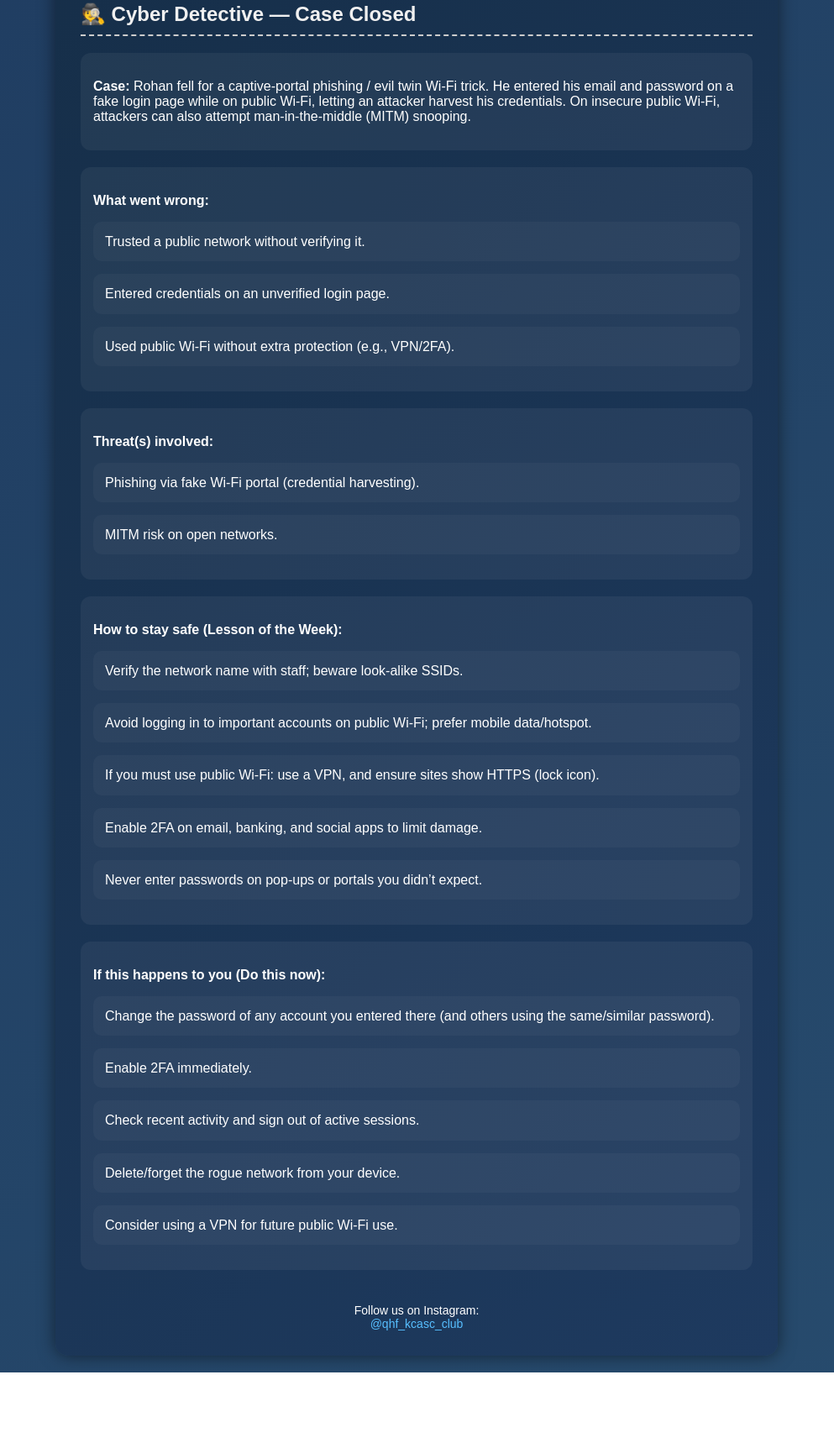
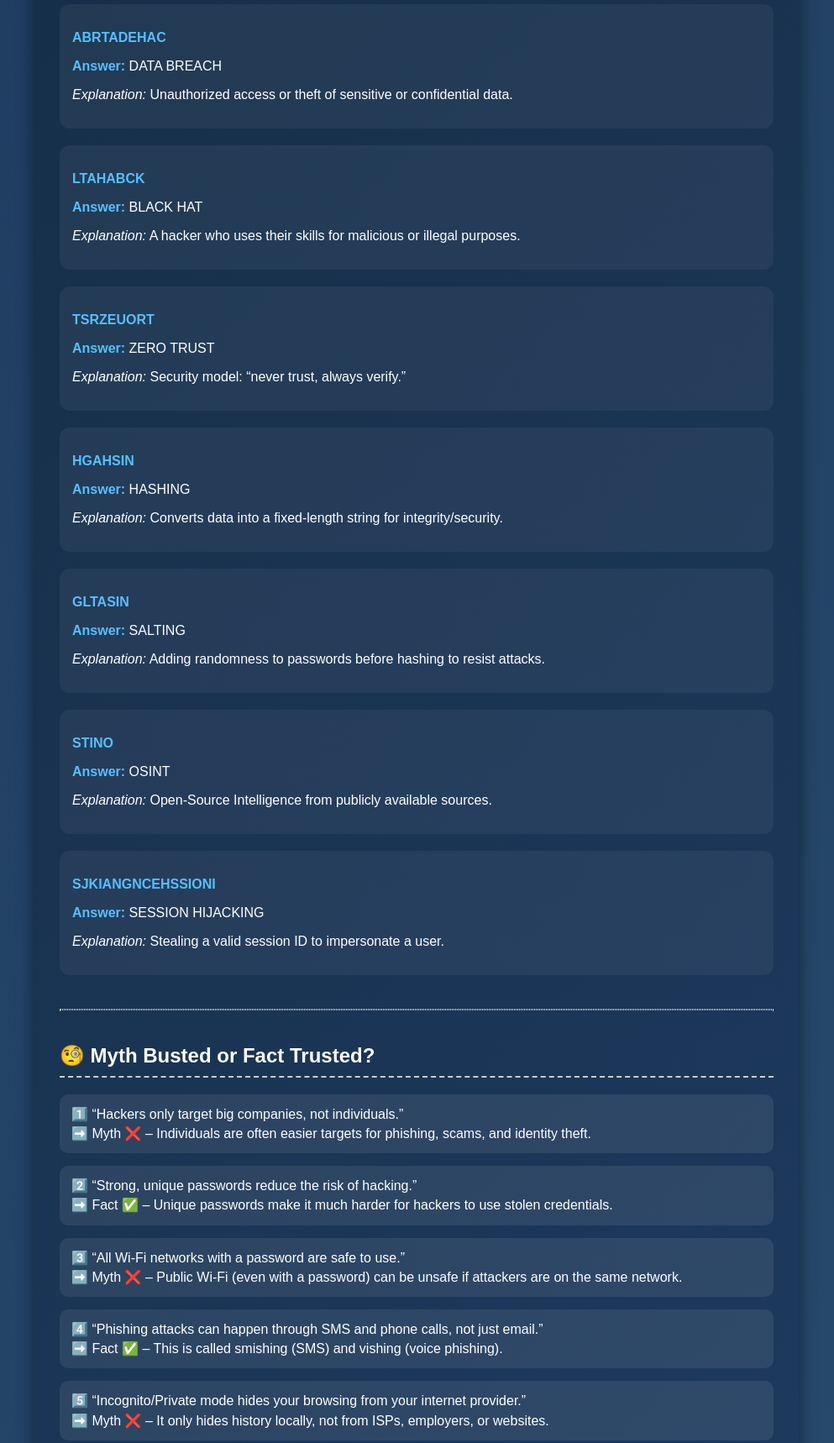
Before and after one commit to QHFKaveri/firewall-friday-answers, a plain HTML site: page index.html in a window 1280 px wide. Shown: the part 686-2404 px from the top of the page at 84% size, without its empty margins (144-1137 px from the left). Before the commit the page ends 2320 px from the top, so only its background shows below. Drawn offline with Linux system fonts and the light colour scheme.

Commit message:
Update index.html

```diff
--- a/index.html
+++ b/index.html
@@ -14,7 +14,7 @@
     }
 
     .container {
-      max-width: 800px;
+      max-width: 850px;
       margin: auto;
       background: linear-gradient(135deg, #142c44, #1e3a5f);
       padding: 30px;
@@ -24,7 +24,7 @@
 
     h1 {
       text-align: center;
-      color: #cacaca;
+      color: #f0f0f0;
       margin-top: 0;
     }
 
@@ -35,28 +35,38 @@
     .section h2 {
       border-bottom: 2px dashed #cccccc;
       padding-bottom: 10px;
-      color: #f0f0f0;
+      color: #ffffff;
       margin-top: 0;
     }
 
-    ul {
-      list-style-type: none;
-      padding-left: 0;
-      margin: 0;
+    .puzzle {
+      background: rgba(255, 255, 255, 0.05);
+      padding: 15px;
+      border-radius: 12px;
+      margin-bottom: 20px;
     }
 
-    li {
-      margin-bottom: 15px;
-      transition: all 0.3s ease;
+    .puzzle strong {
+      color: #57bfff;
+    }
+
+    .fact {
+      background: rgba(255, 255, 255, 0.08);
       padding: 12px 14px;
       border-radius: 10px;
+      margin-bottom: 15px;
       line-height: 1.45;
-      background: rgba(255, 255, 255, 0.03);
+      transition: all 0.3s ease;
     }
 
-    li:hover {
-      background-color: rgba(255, 255, 255, 0.08);
+    .fact:hover {
+      background: rgba(255, 255, 255, 0.15);
       transform: scale(1.01);
+    }
+
+    hr {
+      border: 1px dotted #ccc;
+      margin: 40px 0;
     }
 
     .footer {
@@ -69,34 +79,9 @@
       color: #57bfff;
       text-decoration: none;
     }
+
     a:hover {
       text-decoration: underline;
-    }
-
-    hr {
-      border: 1px dotted #ccc;
-      margin: 40px 0;
-    }
-
-    .scramble {
-      font-family: "Courier New", Courier, monospace;
-      background: rgba(0,0,0,0.25);
-      padding: 2px 6px;
-      border-radius: 6px;
-      white-space: nowrap;
-    }
-    .answer {
-      font-weight: bold;
-    }
-    .dash {
-      opacity: 0.85;
-    }
-
-    .case-box {
-      background: rgba(255, 255, 255, 0.05);
-      padding: 15px;
-      border-radius: 12px;
-      margin-bottom: 20px;
     }
   </style>
 </head>
@@ -104,62 +89,110 @@
   <div class="container">
     <h1>Firewall Friday — Cyber Games</h1>
 
-    <!-- Secure or Suspect -->
+    <!-- Cipher Scramble -->
     <div class="section">
-      <h2>🛡️ Secure or Suspect?</h2>
-      <ul>
-        <li>1️⃣ Suspect 🚫 – Reusing passwords increases risk; one breach can expose multiple accounts.</li>
-        <li>2️⃣ Suspect 🚫 – Cracked software may contain malware; only download from trusted sources.</li>
-        <li>3️⃣ Secure ✅ – 2FA adds an extra security layer beyond the password.</li>
-        <li>4️⃣ Suspect 🚫 – Storing passwords in plain text makes them easy to steal; use a password manager.</li>
-        <li>5️⃣ Secure ✅ – Double-checking URLs helps avoid phishing websites.</li>
-        <li>6️⃣ Suspect 🚫 – Forwarding unverified messages spreads scams and misinformation.</li>
-        <li>7️⃣ Secure ✅ – Locking your device prevents unauthorized access when unattended.</li>
-      </ul>
+      <h2>🔐 Cipher Scramble</h2>
+
+      <div class="puzzle">
+        <p><strong>NMEINDLTAIHNEM</strong></p>
+        <p><strong>Answer:</strong> MAN-IN-THE-MIDDLE</p>
+        <p><em>Explanation:</em> Attackers secretly intercept and alter communications between two parties.</p>
+      </div>
+
+      <div class="puzzle">
+        <p><strong>FREOUTBERC</strong></p>
+        <p><strong>Answer:</strong> BRUTE FORCE</p>
+        <p><em>Explanation:</em> Systematically tries every possible password until the correct one is found.</p>
+      </div>
+
+      <div class="puzzle">
+        <p><strong>SEDENRPTNIEONCIC</strong></p>
+        <p><strong>Answer:</strong> INCIDENT RESPONSE</p>
+        <p><em>Explanation:</em> A structured approach to managing security breaches and minimizing damage.</p>
+      </div>
+
+      <div class="puzzle">
+        <p><strong>ABRTADEHAC</strong></p>
+        <p><strong>Answer:</strong> DATA BREACH</p>
+        <p><em>Explanation:</em> Unauthorized access or theft of sensitive or confidential data.</p>
+      </div>
+
+      <div class="puzzle">
+        <p><strong>LTAHABCK</strong></p>
+        <p><strong>Answer:</strong> BLACK HAT</p>
+        <p><em>Explanation:</em> A hacker who uses their skills for malicious or illegal purposes.</p>
+      </div>
+
+      <div class="puzzle">
+        <p><strong>TSRZEUORT</strong></p>
+        <p><strong>Answer:</strong> ZERO TRUST</p>
+        <p><em>Explanation:</em> Security model: “never trust, always verify.”</p>
+      </div>
+
+      <div class="puzzle">
+        <p><strong>HGAHSIN</strong></p>
+        <p><strong>Answer:</strong> HASHING</p>
+        <p><em>Explanation:</em> Converts data into a fixed-length string for integrity/security.</p>
+      </div>
+
+      <div class="puzzle">
+        <p><strong>GLTASIN</strong></p>
+        <p><strong>Answer:</strong> SALTING</p>
+        <p><em>Explanation:</em> Adding randomness to passwords before hashing to resist attacks.</p>
+      </div>
+
+      <div class="puzzle">
+        <p><strong>STINO</strong></p>
+        <p><strong>Answer:</strong> OSINT</p>
+        <p><em>Explanation:</em> Open-Source Intelligence from publicly available sources.</p>
+      </div>
+
+      <div class="puzzle">
+        <p><strong>SJKIANGNCEHSSIONI</strong></p>
+        <p><strong>Answer:</strong> SESSION HIJACKING</p>
+        <p><em>Explanation:</em> Stealing a valid session ID to impersonate a user.</p>
+      </div>
     </div>
 
     <hr />
 
-    <!-- Cyber Detective Case -->
+    <!-- Myth Busted or Fact Trusted -->
     <div class="section">
-      <h2>🕵️ Cyber Detective — Case Closed</h2>
-      <div class="case-box">
-        <p><strong>Case:</strong> Rohan fell for a captive-portal phishing / evil twin Wi-Fi trick. He entered his email and password on a fake login page while on public Wi-Fi, letting an attacker harvest his credentials. On insecure public Wi-Fi, attackers can also attempt man-in-the-middle (MITM) snooping.</p>
+      <h2>🧐 Myth Busted or Fact Trusted?</h2>
+
+      <div class="fact">
+        1️⃣ “Hackers only target big companies, not individuals.” <br>
+        ➡️ Myth ❌ – Individuals are often easier targets for phishing, scams, and identity theft.
       </div>
-      <div class="case-box">
-        <p><strong>What went wrong:</strong></p>
-        <ul>
-          <li>Trusted a public network without verifying it.</li>
-          <li>Entered credentials on an unverified login page.</li>
-          <li>Used public Wi-Fi without extra protection (e.g., VPN/2FA).</li>
-        </ul>
+
+      <div class="fact">
+        2️⃣ “Strong, unique passwords reduce the risk of hacking.” <br>
+        ➡️ Fact ✅ – Unique passwords make it much harder for hackers to use stolen credentials.
       </div>
-      <div class="case-box">
-        <p><strong>Threat(s) involved:</strong></p>
-        <ul>
-          <li>Phishing via fake Wi-Fi portal (credential harvesting).</li>
-          <li>MITM risk on open networks.</li>
-        </ul>
+
+      <div class="fact">
+        3️⃣ “All Wi-Fi networks with a password are safe to use.” <br>
+        ➡️ Myth ❌ – Public Wi-Fi (even with a password) can be unsafe if attackers are on the same network.
       </div>
-      <div class="case-box">
-        <p><strong>How to stay safe (Lesson of the Week):</strong></p>
-        <ul>
-          <li>Verify the network name with staff; beware look-alike SSIDs.</li>
-          <li>Avoid logging in to important accounts on public Wi-Fi; prefer mobile data/hotspot.</li>
-          <li>If you must use public Wi-Fi: use a VPN, and ensure sites show HTTPS (lock icon).</li>
-          <li>Enable 2FA on email, banking, and social apps to limit damage.</li>
-          <li>Never enter passwords on pop-ups or portals you didn’t expect.</li>
-        </ul>
+
+      <div class="fact">
+        4️⃣ “Phishing attacks can happen through SMS and phone calls, not just email.” <br>
+        ➡️ Fact ✅ – This is called smishing (SMS) and vishing (voice phishing).
       </div>
-      <div class="case-box">
-        <p><strong>If this happens to you (Do this now):</strong></p>
-        <ul>
-          <li>Change the password of any account you entered there (and others using the same/similar password).</li>
-          <li>Enable 2FA immediately.</li>
-          <li>Check recent activity and sign out of active sessions.</li>
-          <li>Delete/forget the rogue network from your device.</li>
-          <li>Consider using a VPN for future public Wi-Fi use.</li>
-        </ul>
+
+      <div class="fact">
+        5️⃣ “Incognito/Private mode hides your browsing from your internet provider.” <br>
+        ➡️ Myth ❌ – It only hides history locally, not from ISPs, employers, or websites.
+      </div>
+
+      <div class="fact">
+        6️⃣ “Updating software regularly helps patch security vulnerabilities.” <br>
+        ➡️ Fact ✅ – Updates fix loopholes that hackers exploit.
+      </div>
+
+      <div class="fact">
+        7️⃣ “Once something is deleted from social media, it’s gone forever.” <br>
+        ➡️ Myth ❌ – Posts may remain stored in backups, archives, or screenshots.
       </div>
     </div>
 
```
